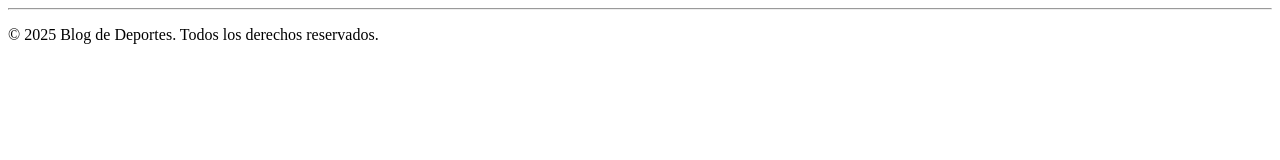
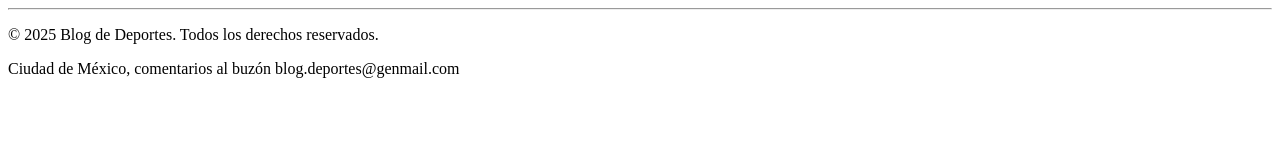
Before and after one commit to rojaslona/BLOG-DEPORTES, a plain HTML site: page index.html in a window 1280 px wide. Drawn offline with Linux system fonts and the light colour scheme.

Commit message:
Se agregó el buzón del blog

```diff
--- a/index.html
+++ b/index.html
@@ -12,6 +12,7 @@
 
     <footer>
         <p>&copy; 2025 Blog de Deportes. Todos los derechos reservados.</p>
+        <p>Ciudad de México, comentarios al buzón blog.deportes@genmail.com</p>
     </footer>
 </body>
 </html>
```
